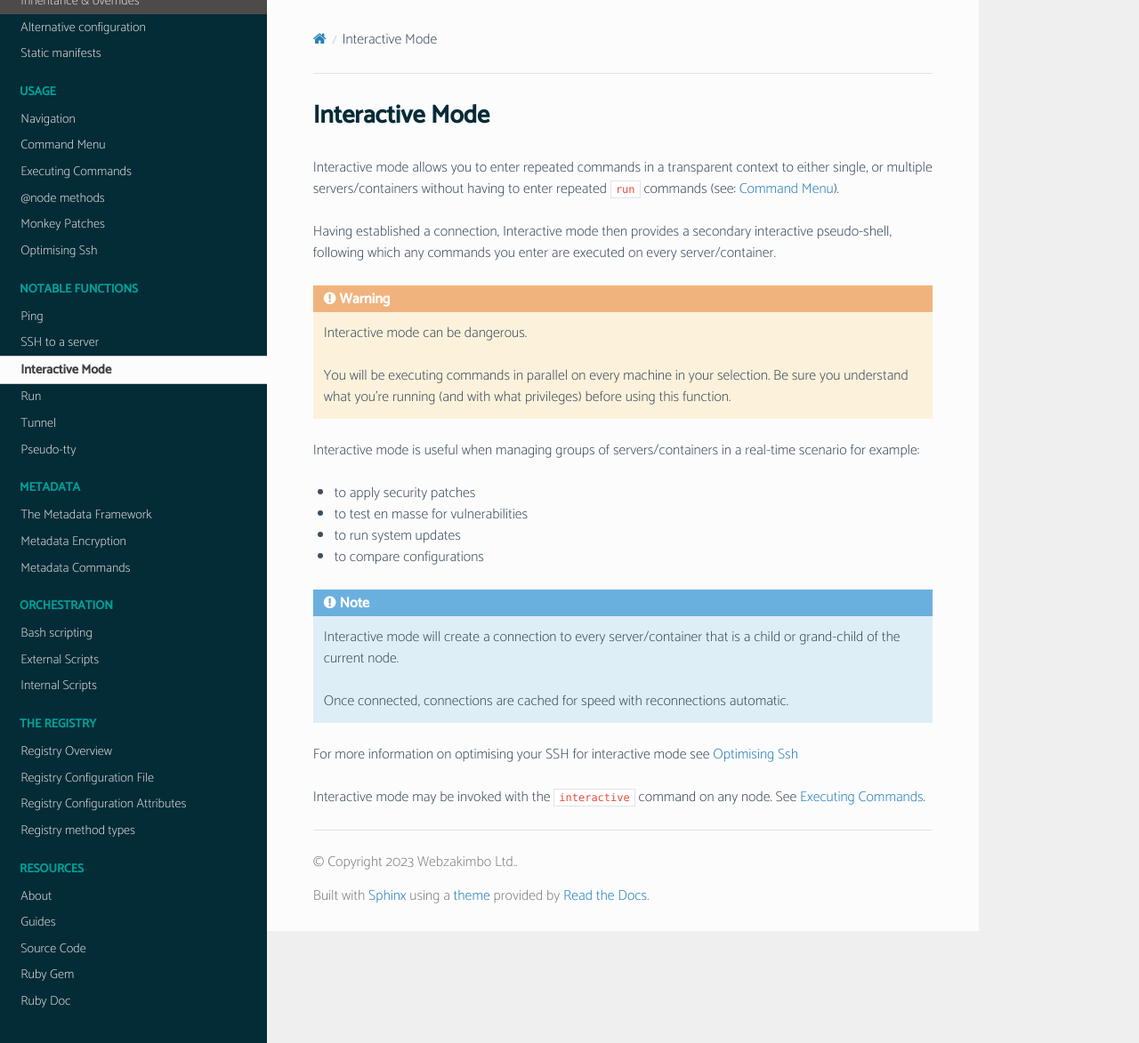
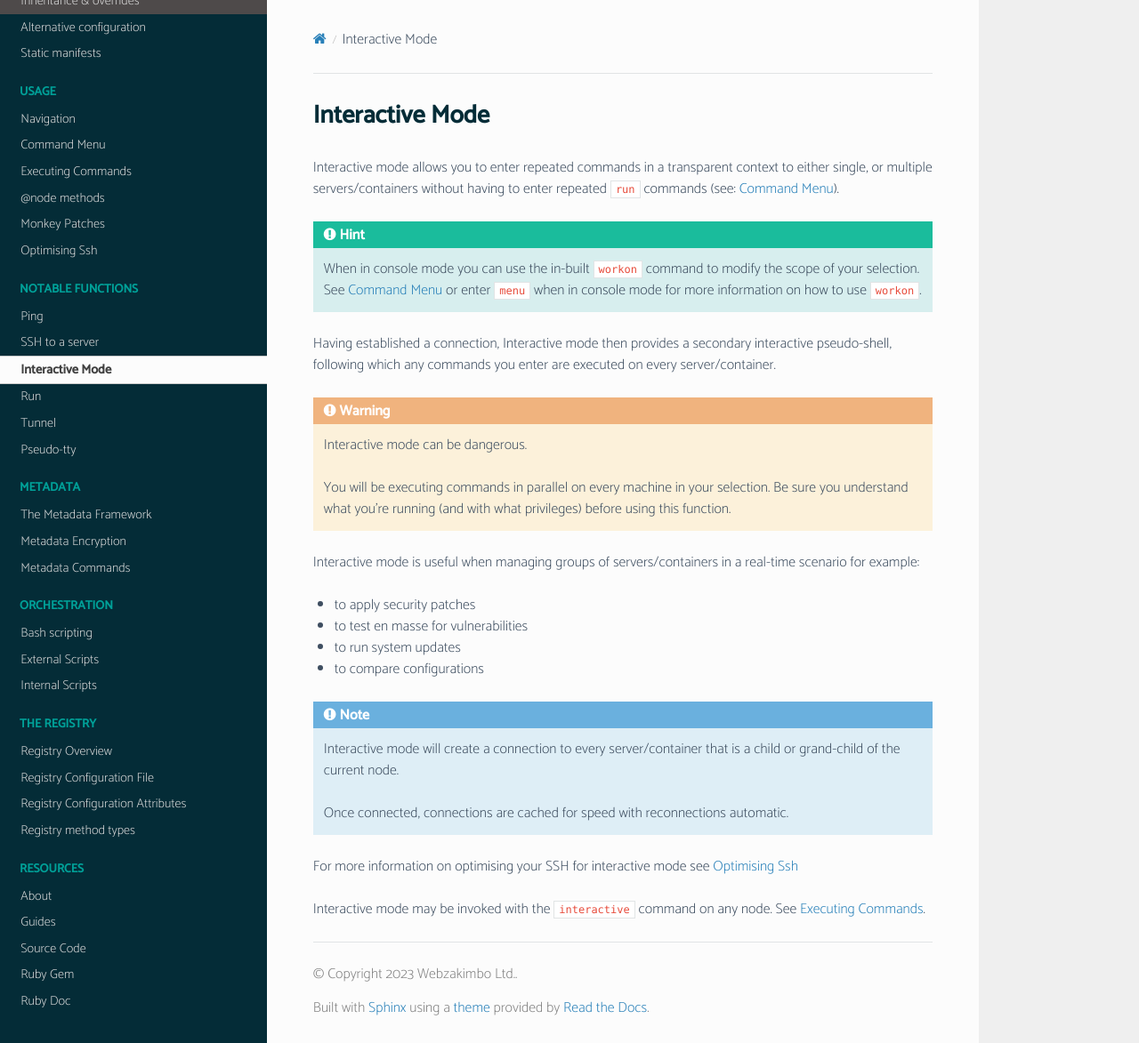
Before and after one commit to webzakimbo/bcome-read-the-docs, a Sphinx documentation site: the page built from docs/source/notable/interactive-mode.rst, in a window 1280 px wide and 1173 px high. Shown: the whole window at 89% size. Built offline with Sphinx 7.4.7 and the Read the Docs theme 2.0.0, drawn with Linux system fonts in a browser that asks for light colours; pages that are not in the unit, such as notebooks, are missing from menus.

Commit message:
modified interactive docs

```diff
--- a/docs/source/notable/interactive-mode.rst
+++ b/docs/source/notable/interactive-mode.rst
@@ -8,6 +8,10 @@ Interactive Mode
 ****************
 
 Interactive mode allows you to enter repeated commands in a transparent context to either single, or multiple servers/containers without having to enter repeated ``run`` commands (see: :doc:`../usage/command-menu`).
+
+.. hint::
+
+  When in console mode you can use the in-built ``workon`` command to modify the scope of your selection.  See :doc:`../usage/command-menu` or enter ``menu`` when in console mode for more information on how to use ``workon``.
 
 Having established a connection, Interactive mode then provides a secondary interactive pseudo-shell, following which any commands you enter are executed on every server/container.
 
```
